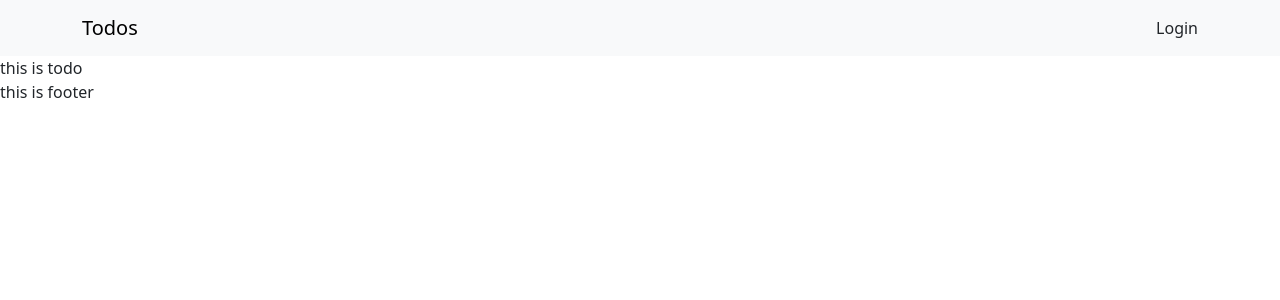
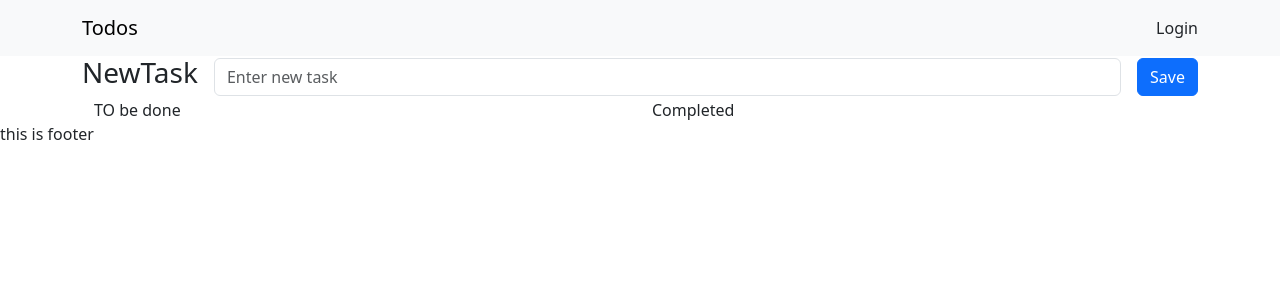
Before and after one commit to oliver23n/TODO, a React (Vite) app in the folder client/: page /todos in a window 1280 px wide. Shown: the top 300 px of the page. Built offline with nearby package versions, Linux system fonts and the light colour scheme; no server answers.

Commit message:
started on todos

```diff
--- a/client/src/components/Header/index.jsx
+++ b/client/src/components/Header/index.jsx
@@ -1,4 +1,3 @@
-// import { useLocation } from 'react-router-dom';
 import Navbar from 'react-bootstrap/Navbar';
 import Nav from 'react-bootstrap/Nav'
 import Container from 'react-bootstrap/Container';
--- a/client/src/pages/Todo.jsx
+++ b/client/src/pages/Todo.jsx
@@ -1,9 +1,29 @@
-
+import Container from 'react-bootstrap/Container';
+import Button from 'react-bootstrap/Button';
+import Form from 'react-bootstrap/Form';
+import Stack from 'react-bootstrap/Stack';
+import Row from 'react-bootstrap/Row';
+import Col from 'react-bootstrap/Col'
 
 export default function Todo() {
 
 
     return (
-        <div>this is todo </div>
+       <>
+       <Container>
+
+                <Stack direction="horizontal" gap={3}>
+                    <h3>NewTask</h3>
+                    <Form.Control className="me-auto" placeholder="Enter new task" />
+                    <Button variant="primary">Save</Button>
+                </Stack>
+                <Container>
+                    <Row>
+                        <Col>TO be done</Col>
+                        <Col>Completed</Col>
+                    </Row>
+                </Container>
+       </Container>
+       </>
     )
 }
```
